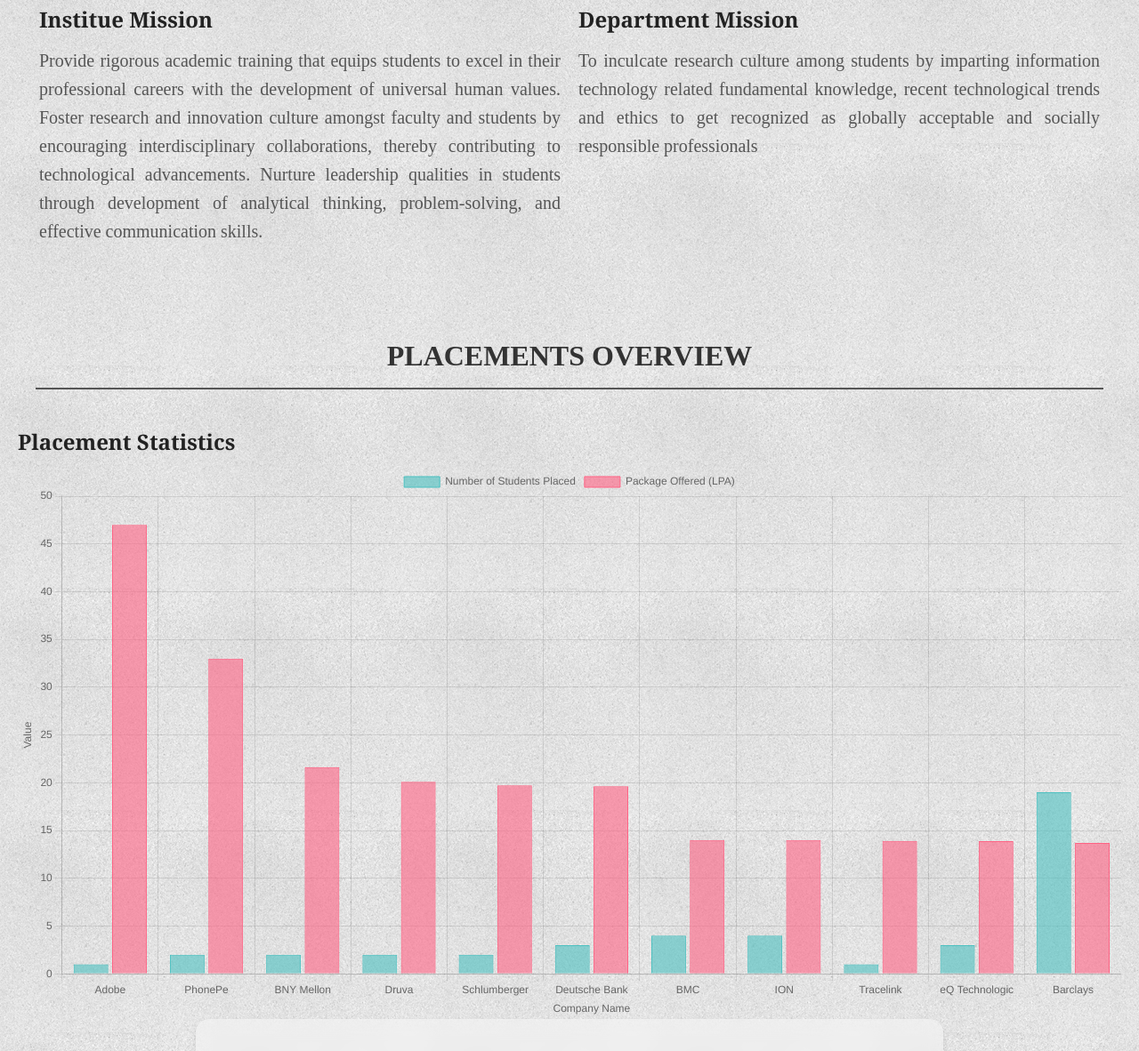
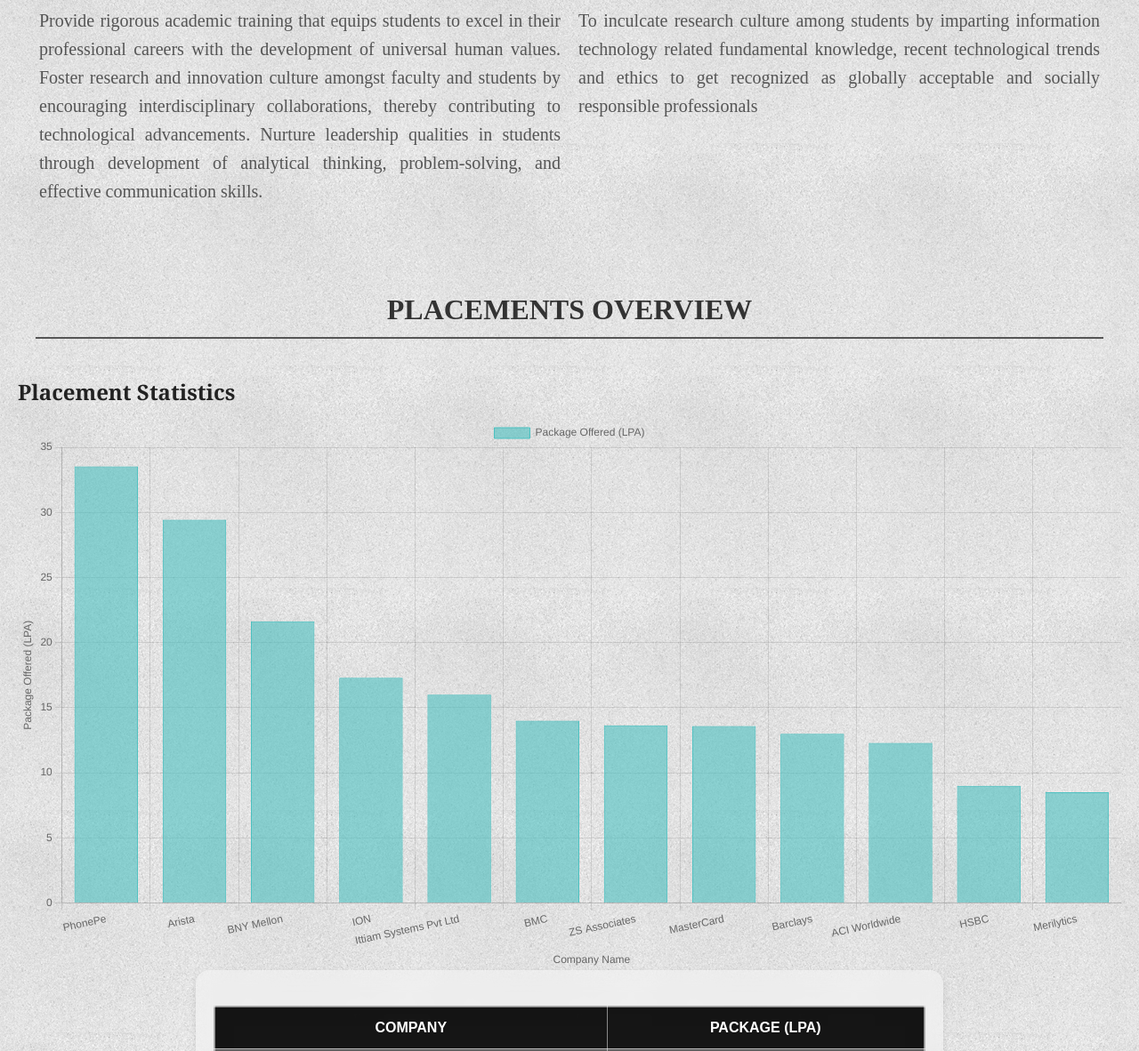
Before and after one commit to DevTaneja/Newsletter, a website: page index.html in a window 1280 px wide. Shown: the part 1089-2271 px from the top of the page at 89% size. Drawn offline with nearby package versions, Linux system fonts and the light colour scheme; a web font is replaced by a local one.

Commit message:
Graph update

```diff
--- a/index.css
+++ b/index.css
@@ -43,15 +43,17 @@
 h3,
 h4,
 h5,
-h6 {
+h6 ,ul{
   font-family: "Georgia", serif;
   color: #222; /* Slightly darker for emphasis */
 }
 .heading{
   display: flex;
+  flex-direction: column;
   justify-content: left;
-  padding:4px;
-  gap:0px
+  padding:0px;
+  margin: 0px;
+  gap:0px;
 }
 
 #SCTR{
@@ -63,6 +65,8 @@
   font-size: 70px;
   /* text-align: center; */
   padding: 0px;
+  margin: 0px;
+  line-height: 12vmin;
 }
 
 h2 {
@@ -152,7 +156,10 @@
   padding: 10px;
   /* display:flex; */
 }
-
+.article p ,h2,ul
+{
+  line-height: 5.1vmin;
+}
 .article-title h3 {
   font-size: 1.7rem;
 }
@@ -283,6 +290,7 @@
   margin: 40px 0;
   text-align: center;
 }
+
 
 .section-title {
   font-family: "Times New Roman", serif;
--- a/index.html
+++ b/index.html
@@ -105,65 +105,58 @@
 <script>
   // Data for the chart
   const companyNames = [
-            "Adobe",
     "PhonePe",
+    "Arista",
     "BNY Mellon",
-            "Druva",
-            "Schlumberger",
-            "Deutsche Bank",
+    "ION",
+    "Ittiam Systems Pvt Ltd",
     "BMC",
-            "ION",
-            "Tracelink",
-            "eQ Technologic",
+    "ZS Associates",
+    "MasterCard",
     "Barclays",
+    "ACI Worldwide",
+    "HSBC",
+    "Merilytics",
   ];
 
-          const studentsPlaced = [1, 2, 2, 2, 2, 3, 4, 4, 1, 3, 19];
   const packagesOffered = [
-            47, 33, 21.64, 20.1, 19.73, 19.63, 14, 14, 13.9, 13.88, 13.7,
+    33.54, 29.44, 21.64, 17.3, 16, 14, 13.65, 13.6, 13, 12.3, 9, 8.5,
   ];
 
-          // Configuring the chart
-          const ctx = document
-            .getElementById("placementChart")
-            .getContext("2d");
-          const placementChart = new Chart(ctx, {
+  // Create the chart but keep it uninitialized initially
+  let placementChart = null;
+
+  // Function to initialize the chart
+  const initializeChart = () => {
+    const ctx = document.getElementById("placementChart").getContext("2d");
+    placementChart = new Chart(ctx, {
       type: "bar", // Bar chart
       data: {
-              labels: companyNames,
+        labels: companyNames, // Company names on the x-axis
         datasets: [
           {
-                  label: "Number of Students Placed",
-                  data: studentsPlaced,
-                  backgroundColor: "rgba(75, 192, 192, 0.6)", // Light teal
-                  borderColor: "rgba(75, 192, 192, 1)",
-                  borderWidth: 1,
-                },
-                {
-                  label: "Package Offered (LPA)",
-                  data: packagesOffered,
-                  backgroundColor: "rgba(255, 99, 132, 0.6)", // Light red
-                  borderColor: "rgba(255, 99, 132, 1)",
-                  borderWidth: 1,
+            label: "Package Offered (LPA)", // Label for the dataset
+            data: packagesOffered, // Data for the packages
+            backgroundColor: "rgba(75, 192, 192, 0.6)", // Light teal color
+            borderColor: "rgba(75, 192, 192, 1)", // Teal border color
+            borderWidth: 1, // Border thickness
           },
         ],
       },
       options: {
-                  animation:
-                  {
+        animation: {
           duration: 2000, // Animation duration in milliseconds
-          easing: 'easeInOutQuad' // Easing function
+          easing: "easeInOutQuad", // Easing function
         },
-              responsive: true,
+        responsive: true, // Chart resizes to fit the container
         plugins: {
           legend: {
-                  position: "top",
+            position: "top", // Position of the legend
           },
           tooltip: {
             callbacks: {
               label: function (tooltipItem) {
-                      const datasetLabel = tooltipItem.dataset.label || "";
-                      return `${datasetLabel}: ${tooltipItem.raw}`;
+                return `Package Offered: ${tooltipItem.raw} LPA`;
               },
             },
           },
@@ -173,20 +166,42 @@
             beginAtZero: true,
             title: {
               display: true,
-                    text: "Company Name",
+              text: "Company Name", // X-axis title
             },
           },
           y: {
             beginAtZero: true,
             title: {
               display: true,
-                    text: "Value",
+              text: "Package Offered (LPA)", // Y-axis title
             },
           },
         },
       },
     });
+  };
+
+  // Using the Intersection Observer to detect when the chart becomes visible
+  const observer = new IntersectionObserver(
+    (entries, observer) => {
+      entries.forEach((entry) => {
+        if (entry.isIntersecting) {
+          // If the chart is visible, initialize the chart and stop observing
+          initializeChart();
+          observer.disconnect(); // Stop observing after the animation starts
+        }
+      });
+    },
+    {
+      threshold: 0.5, // Trigger when at least 50% of the chart is visible
+    }
+  );
+
+  // Observe the canvas element
+  const chartElement = document.getElementById("placementChart");
+  observer.observe(chartElement);
 </script>
+
          <div class="table-container">
           <table id="placements-table">
               <thead>
```
Lines whose indentation alone changed are shown as unchanged.
